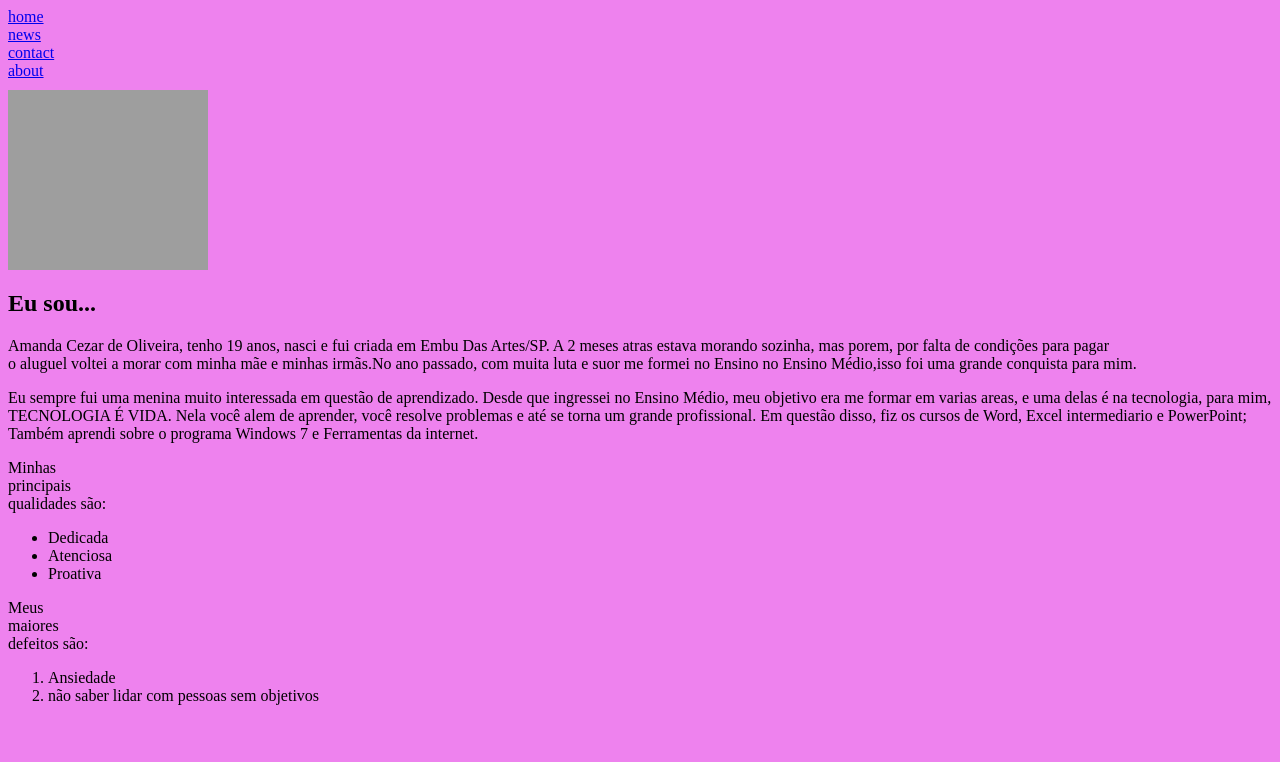
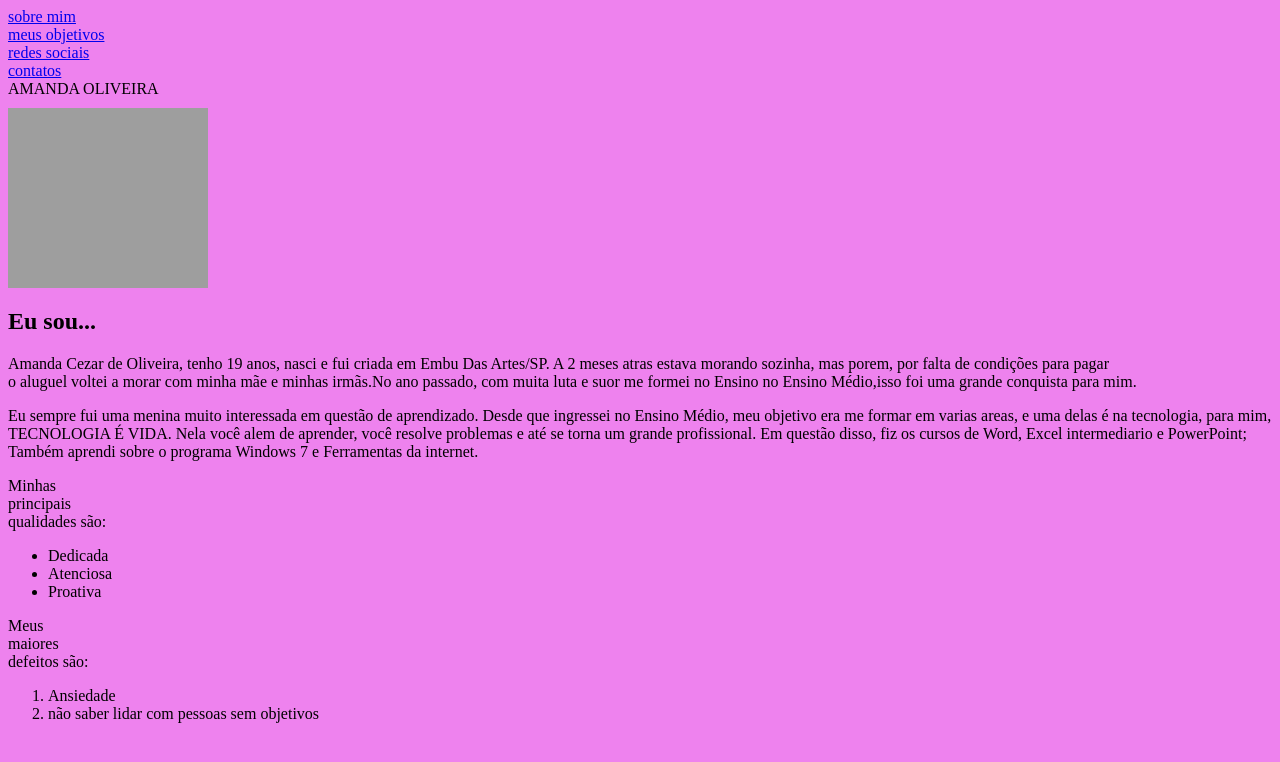
Before and after one commit to oliveirananda/amanda-oliveira, a plain HTML site: page index.html in a window 1280 px wide. Drawn offline with Linux system fonts and the light colour scheme; grey boxes are pictures that could not be loaded.

Commit message:
atualizando

```diff
--- a/index.html
+++ b/index.html
@@ -7,11 +7,14 @@
 <body>
 <div class="navbar">
     <div>
-        <div><a class="active" href="#home">home</a></div>
-        <div><a href="#news">news</a></div>
-        <div><a href="#contact">contact</a></div>
-        <div><a href="#about">about</a></div>
-    </div>
+        <div class="navbar2"><a  href="#home">sobre mim</a></div>
+        <div class="navbar2"><a href="#news">meus objetivos</a></div>
+        <div class="navbar2"><a href="#contact">redes sociais</a></div>
+        <div class="navbar2" ><a href="#about">contatos</a></div>
+
+        <nav class="navbar navbar-light bg-light">
+            <span class="navbar-brand mb-0 h1">AMANDA OLIVEIRA</span>
+          </nav>
     </div>
 </body>
 <body>
```
